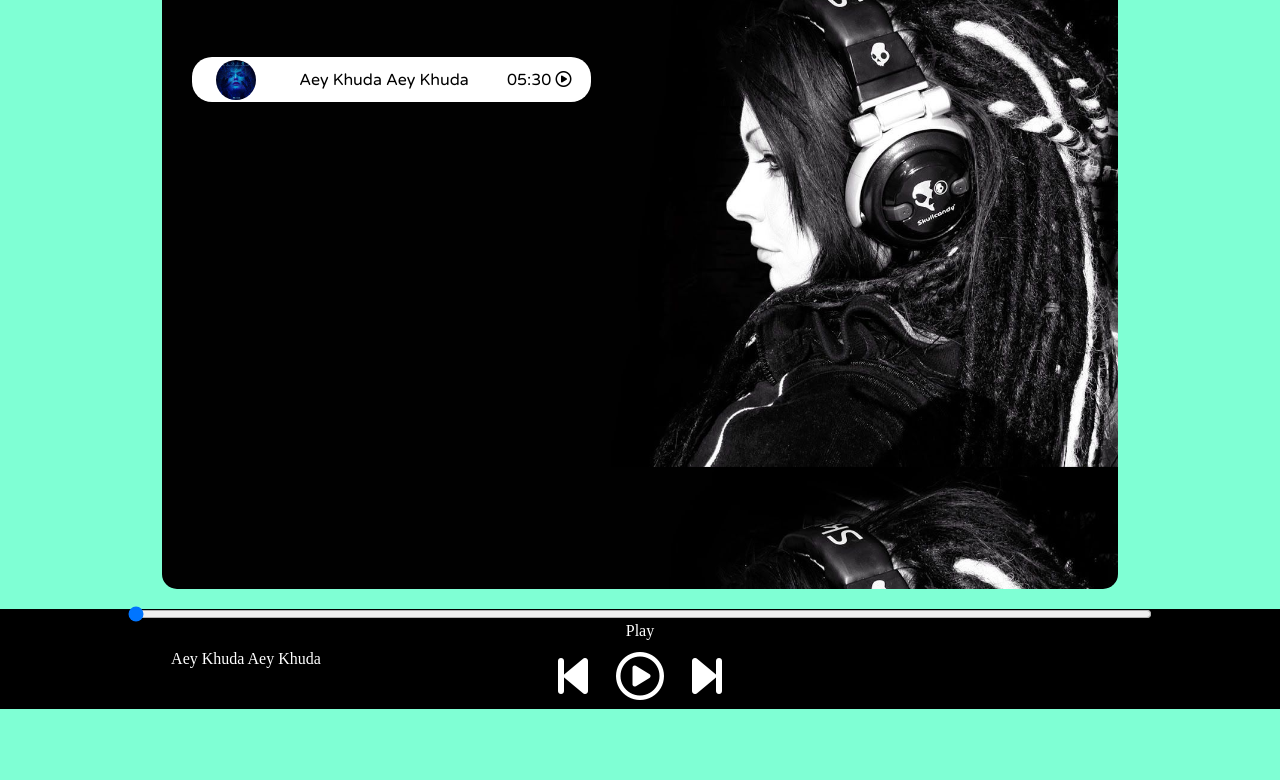
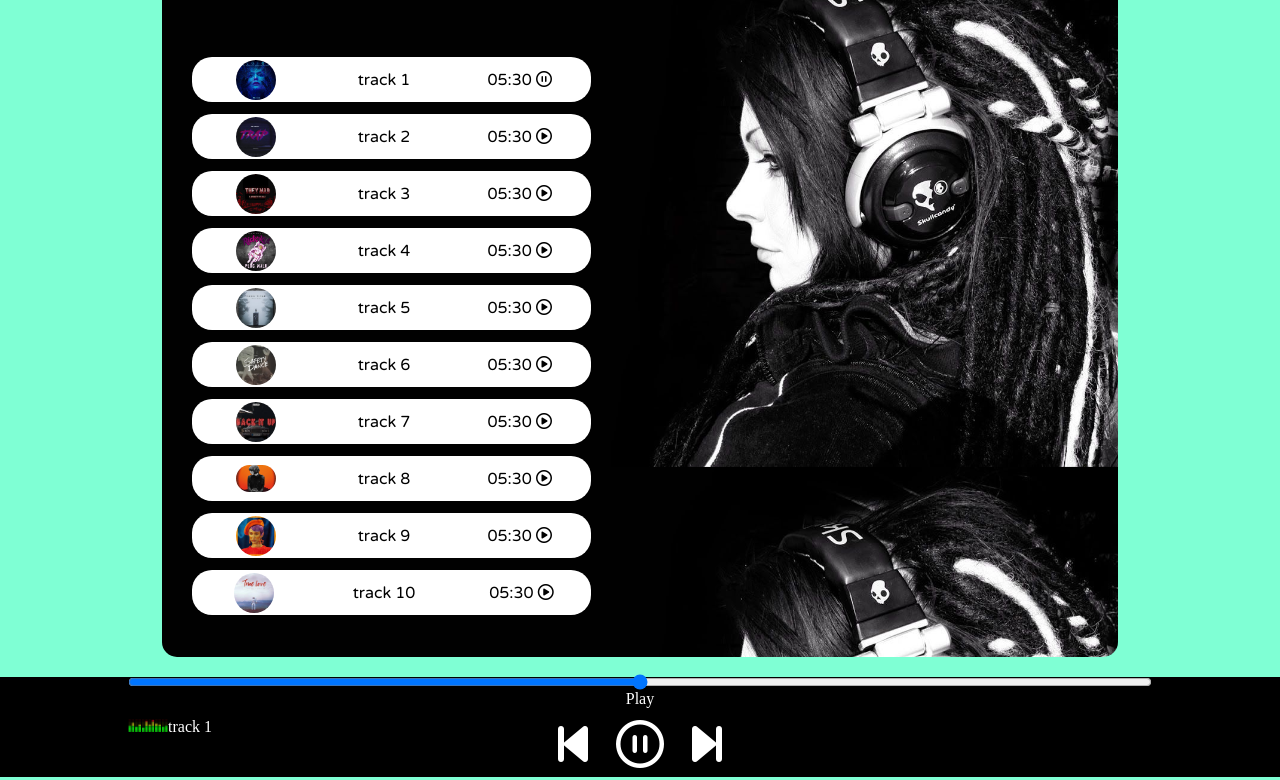
Before and after one commit to yasirwebdev/spotify-clone, a plain HTML site: page index.html in a window 1280 px wide. Both pictures are taken after a click on the icon 563 px from the left and 209 px from the top of the page. Shown: the part 131-911 px from the top of the page. Before the commit the page ends 843 px from the top, so only its background shows below. Drawn offline with Linux system fonts and the light colour scheme; a web font is replaced by a local one.

Commit message:
spotify App update 4

```diff
--- a/index.html
+++ b/index.html
@@ -23,7 +23,61 @@
         <div class="track-item">
             <img src="/covers/1.jpg" alt="song1">
             <span class="track-name">Aey Khuda Aey Khuda</span>
-            <span class="track-list-play"><span class="time-stamp">05:30 <i class="fa-regular fa-circle-play"></i></span>
+            <span class="track-list-play"><span class="time-stamp">05:30 <i id="1" class="fa-regular track-item-play fa-circle-play"></i></span>
+            </span>
+        </div>
+        <div class="track-item">
+            <img src="/covers/1.jpg" alt="song1">
+            <span class="track-name">Aey Khuda Aey Khuda</span>
+            <span class="track-list-play"><span class="time-stamp">05:30 <i id="2" class="fa-regular track-item-play fa-circle-play"></i></span>
+            </span>
+        </div>
+        <div class="track-item">
+            <img src="/covers/1.jpg" alt="song1">
+            <span class="track-name">Aey Khuda Aey Khuda</span>
+            <span class="track-list-play"><span class="time-stamp">05:30 <i id="3" class="fa-regular track-item-play fa-circle-play"></i></span>
+            </span>
+        </div>
+        <div class="track-item">
+            <img src="/covers/1.jpg" alt="song1">
+            <span class="track-name">Aey Khuda Aey Khuda</span>
+            <span class="track-list-play"><span class="time-stamp">05:30 <i id="4" class="fa-regular track-item-play fa-circle-play"></i></span>
+            </span>
+        </div>
+        <div class="track-item">
+            <img src="/covers/1.jpg" alt="song1">
+            <span class="track-name">Aey Khuda Aey Khuda</span>
+            <span class="track-list-play"><span class="time-stamp">05:30 <i id="5" class="fa-regular track-item-play fa-circle-play"></i></span>
+            </span>
+        </div>
+        <div class="track-item">
+            <img src="/covers/1.jpg" alt="song1">
+            <span class="track-name">Aey Khuda Aey Khuda</span>
+            <span class="track-list-play"><span class="time-stamp">05:30 <i id="6" class="fa-regular track-item-play fa-circle-play"></i></span>
+            </span>
+        </div>
+        <div class="track-item">
+            <img src="/covers/1.jpg" alt="song1">
+            <span class="track-name">Aey Khuda Aey Khuda</span>
+            <span class="track-list-play"><span class="time-stamp">05:30 <i id="7" class="fa-regular track-item-play fa-circle-play"></i></span>
+            </span>
+        </div>
+        <div class="track-item">
+            <img src="/covers/1.jpg" alt="song1">
+            <span class="track-name">Aey Khuda Aey Khuda</span>
+            <span class="track-list-play"><span class="time-stamp">05:30 <i id="8" class="fa-regular track-item-play fa-circle-play"></i></span>
+            </span>
+        </div>
+        <div class="track-item">
+            <img src="/covers/1.jpg" alt="song1">
+            <span class="track-name">Aey Khuda Aey Khuda</span>
+            <span class="track-list-play"><span class="time-stamp">05:30 <i id="9" class="fa-regular track-item-play fa-circle-play"></i></span>
+            </span>
+        </div>
+        <div class="track-item">
+            <img src="/covers/1.jpg" alt="song1">
+            <span class="track-name">Aey Khuda Aey Khuda</span>
+            <span class="track-list-play"><span class="time-stamp">05:30 <i id="10" class="fa-regular track-item-play fa-circle-play"></i></span>
             </span>
         </div>
       </div>
@@ -36,12 +90,12 @@
     <!-- <div class="icon-play"> -->
       <div class="icons">
         <!-- fontAweseme icons -->
-        <i class="fa-solid fa-3x fa-backward-step"></i>
+        <i class="fa-solid fa-3x fa-backward-step" id="previus"></i>
         <i class="fa-regular fa-3x fa-circle-play" id="master-play"></i>
-        <i class="fa-solid fa-3x fa-forward-step"></i>
+        <i class="fa-solid fa-3x fa-forward-step" id="next"></i>
       </div>
       <div class="playing">
-        <img src="playing.gif" alt="playing" id="playing"> Aey Khuda Aey Khuda
+        <img src="playing.gif" alt="playing" id="playing"><span id="master-track-name">track 1</span>
       </div>
     <!-- </div> -->
   </div>
--- a/script.js
+++ b/script.js
@@ -1,14 +1,16 @@
 // initializing the variables
 let trackIndex = 0;
 let audioElement = new Audio('/songs/1.mp3');
+// let audioElement = new Audio('');
 let masterPlay = document.getElementById('master-play');
 let myProgressBar = document.getElementById('my-progress-bar');
 let playing = document.getElementById('playing');
-let trackItem = document.getElementsByClassName('track-item');
+let trackItem = Array.from(document.getElementsByClassName('track-item'));
+let masterTrackName = document.getElementById('master-track-name');
 
 let trackList = [
   {trackName: 'track 1', filePath: '/songs/1.mp3', coverPath: '/covers/1.jpg'},
-  {trackName: 'track 2', filePath: '/songs/2.mp3', coverPath: '/covers/3.jpg'},
+  {trackName: 'track 2', filePath: '/songs/2.mp3', coverPath: '/covers/2.jpg'},
   {trackName: 'track 3', filePath: '/songs/3.mp3', coverPath: '/covers/3.jpg'},
   {trackName: 'track 4', filePath: '/songs/4.mp3', coverPath: '/covers/4.jpg'},
   {trackName: 'track 5', filePath: '/songs/5.mp3', coverPath: '/covers/5.jpg'},
@@ -17,11 +19,12 @@ let trackList = [
   {trackName: 'track 8', filePath: '/songs/8.mp3', coverPath: '/covers/8.jpg'},
   {trackName: 'track 9', filePath: '/songs/9.mp3', coverPath: '/covers/9.jpg'},
   {trackName: 'track 10', filePath: '/songs/10.mp3', coverPath: '/covers/10.jpg'}
-];
+]
 
-// trackItem.forEach(element => {
-//   element.getElementsByTagName('');
-// });
+trackItem.forEach((element, i) => {
+  element.getElementsByTagName('img')[0].src = trackList[i].coverPath;
+  element.getElementsByClassName('track-name')[0].innerText = trackList[i].trackName;
+});
 
 // handle play pause click
 masterPlay.addEventListener('click', () =>{
@@ -40,14 +43,87 @@ masterPlay.addEventListener('click', () =>{
 
 // listen to event
 audioElement.addEventListener('timeupdate', () =>{
-  console.log('timeupdate');
+  // console.log('timeupdate');
 
   // Handle Seekbar
   let progress = parseFloat((audioElement.currentTime/audioElement.duration)*100);
-  console.log(progress);
+  // console.log(progress);
   myProgressBar.value = progress;
 });
 
+// Handle Seekbar Change
 myProgressBar.addEventListener('change', () =>{
   audioElement.currentTime = (audioElement.duration * myProgressBar.value)/100;
 });
+
+const makeAllPlay = ()=>{
+  Array.from(document.getElementsByClassName('track-item-play')).forEach((element)=>{
+    element.classList.remove('fa-circle-pause');
+    element.classList.add('fa-circle-play');
+    playing.style.opacity = 0;
+  })
+};
+
+// handle playbutton for every track individual
+Array.from(document.getElementsByClassName('track-item-play')).forEach((element)=>{
+  element.addEventListener('click', (e)=>{
+    // console.log(e.target);
+    makeAllPlay();
+    trackIndex = parseInt(e.target.id);
+    // console.log(trackIndex);
+
+    if(audioElement.paused || audioElement.currentTime <= 0){
+      console.log('clicked to play');
+      e.target.classList.remove('fa-circle-play');
+      e.target.classList.add('fa-circle-pause');
+      audioElement.src = `/songs/${trackIndex}.mp3`;
+      masterTrackName.innerText = trackList[trackIndex-1].trackName;
+      audioElement.currentTime = 0;
+      audioElement.play();
+      playing.style.opacity = 1;
+      masterPlay.classList.remove('fa-circle-play');
+      masterPlay.classList.add('fa-circle-pause');
+    }else{
+      console.log('clicked to pause');
+      e.target.classList.remove('fa-circle-pause');
+      e.target.classList.add('fa-circle-play');
+      masterPlay.classList.remove('fa-circle-play');
+      masterPlay.classList.add('fa-circle-pause');
+      audioElement.pause();
+      playing.style.opacity = 0;
+    }
+  })
+});
+
+// handle next and Previus Button
+document.getElementById('next').addEventListener('click', () =>{
+  if(trackIndex < trackList.length){
+    trackIndex += 1;
+  }else if(trackIndex >= trackList.length){
+    trackIndex = 1;
+  }
+  makeAllPlay();
+  masterTrackName.innerText = trackList[trackIndex-1].trackName;
+  audioElement.src = `/songs/${trackIndex}.mp3`;
+  audioElement.currentTime = 0;
+  audioElement.play();
+  masterPlay.classList.remove('fa-circle-play');
+  masterPlay.classList.add('fa-circle-pause');
+  playing.style.opacity = 1;
+});
+
+document.getElementById('previus').addEventListener('click', () =>{
+  if(trackIndex > 1){
+    trackIndex -= 1;
+  }else if(trackIndex == 1){
+    trackIndex = parseInt(trackList.length);
+  }
+  makeAllPlay();
+  audioElement.src = `/songs/${trackIndex}.mp3`;
+  masterTrackName.innerText = trackList[trackIndex-1].trackName;
+  audioElement.currentTime = 0;
+  audioElement.play();
+  masterPlay.classList.remove('fa-circle-play');
+  masterPlay.classList.add('fa-circle-pause');
+  playing.style.opacity = 1;
+});
--- a/style.css
+++ b/style.css
@@ -108,9 +108,3 @@ nav ul li{
   opacity: 0;
   transition: opacity 0.5s ease-in;
 }
-/* .icon-play{
-  display: flex;
-  justify-content: space-between;
-  align-items: center;
-  margin-right: 60px;
-} */
```
